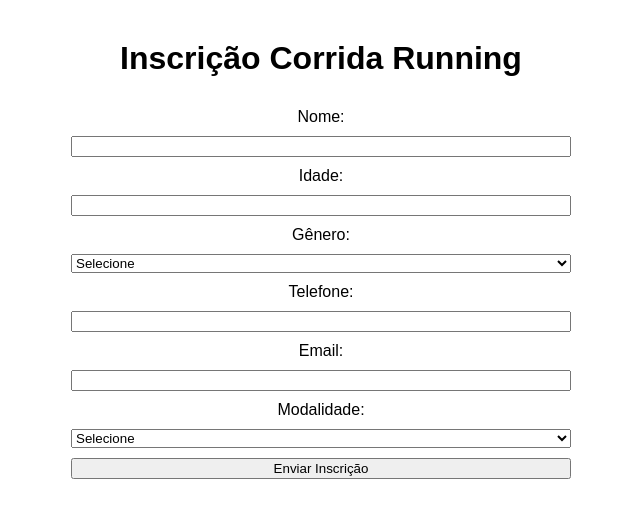
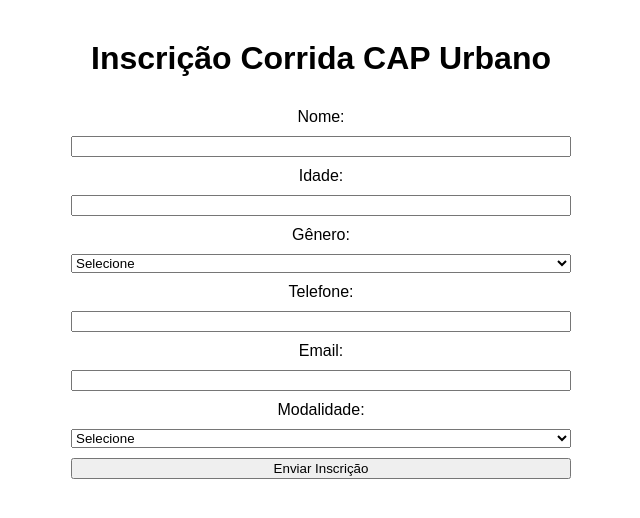
Before and after one commit to paulohenriquegn/CAP-Urbano, a plain HTML site: page index.html in a window 1280 px wide. Shown: the whole page, without its empty margins (319-959 px from the left). Drawn offline with Linux system fonts and the light colour scheme.

Commit message:
index.html

```diff
--- a/index.html
+++ b/index.html
@@ -20,7 +20,7 @@
   </style>
 </head>
 <body>
-  <h1>Inscrição Corrida Running</h1>
+  <h1>Inscrição Corrida CAP Urbano</h1>
 
   <form id="cadastroForm">
     <label>Nome:</label>
```
